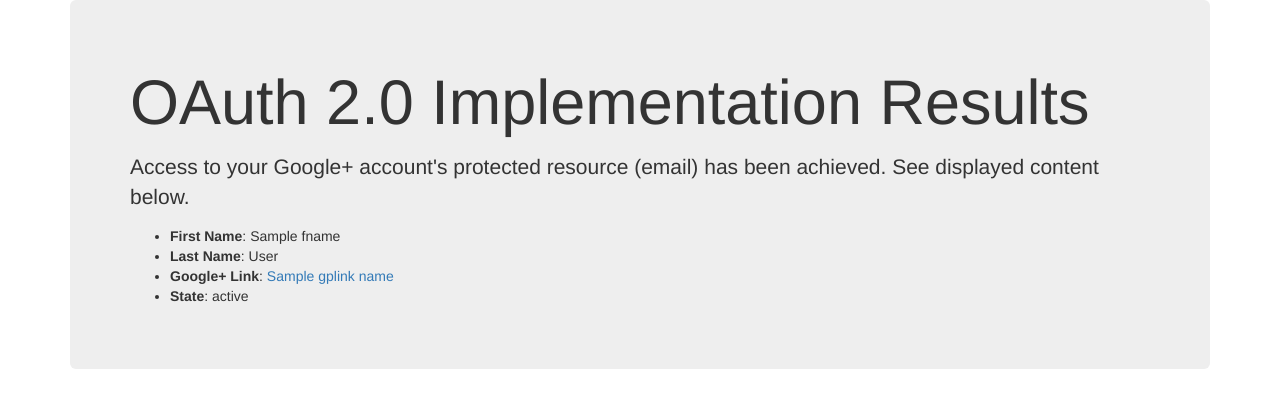
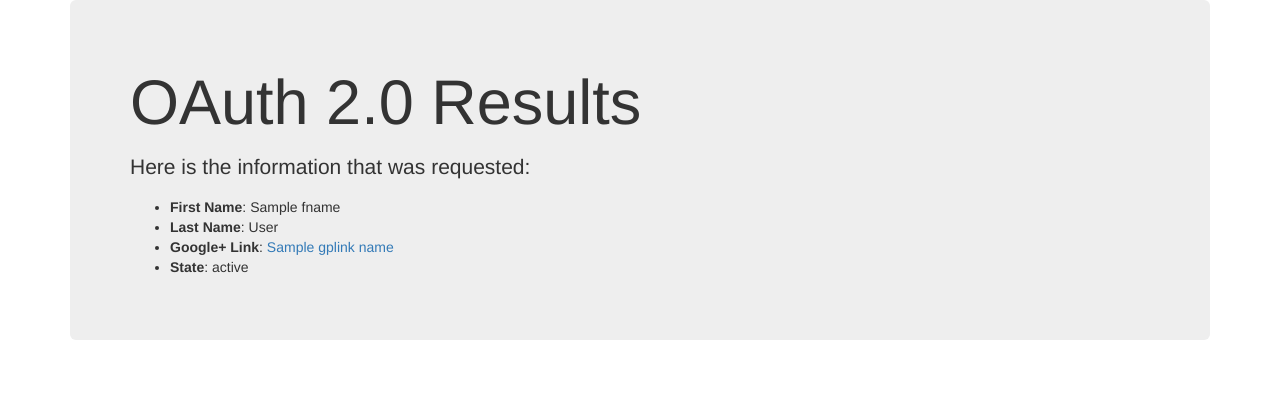
Before and after one commit to Meadosc/CS496-Oauth, a Python web app: template templates/oauth.html in a window 1280 px wide. Shown: the top 408 px of the page. Run offline with Jinja, Linux system fonts and the light colour scheme; the template is opened without the code that fills it: most values are stand-ins (such as "Sample title", 1, 10 or a date in 2020); some libraries are stand-ins or nearby versions.

Commit message:
Second commit

```diff
--- a/main.py
+++ b/main.py
@@ -46,6 +46,7 @@
 
         json_result = json.loads(result.content)
 
+		#create variables to check if they exist.
         exist_fname = False
         exist_lname = False
         exist_gplink = False
--- a/templates/oauth.html
+++ b/templates/oauth.html
@@ -8,11 +8,10 @@
     <body>
         <div class="container">
             <div class="jumbotron">
-                <h1 class="centered-text display-3">OAuth 2.0 Implementation Results</h1>
+                <h1 class="centered-text display-3">OAuth 2.0 Results</h1>
                     <p class="lead centered-text">
                         <p class="lead centered-text">
-                            Access to your Google+ account's protected resource
-                            (email) has been achieved. See displayed content below.
+                            Here is the information that was requested:
                         </p>
                         <ul>
                             <li><strong>First Name</strong>: {{ fname }}</li>
```
